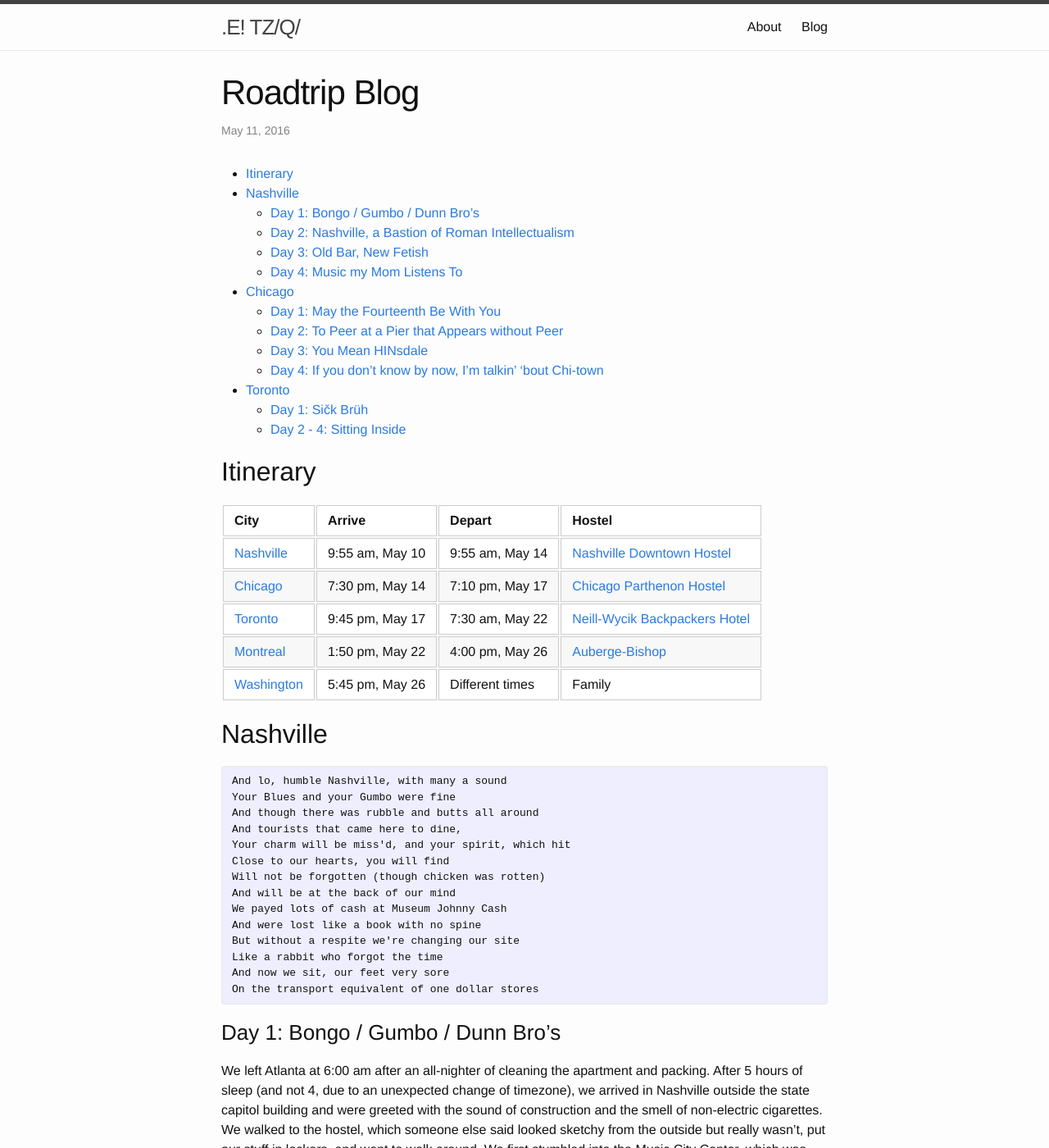
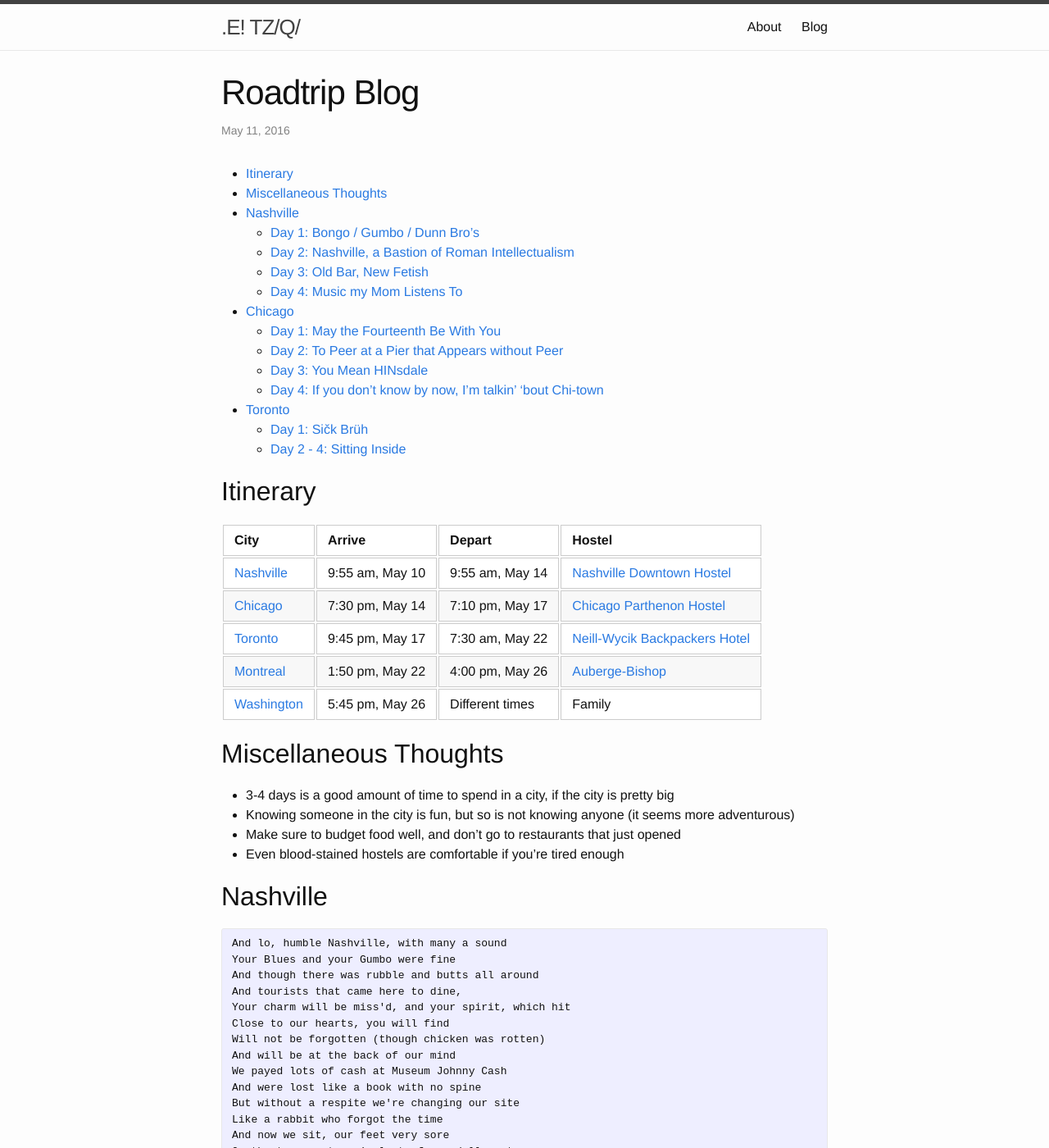
Before and after one commit to codekansas/codekansas.github.io, a Jekyll site: the page built from _posts/2016-05-11-patriotism-tour.markdown, in a window 1280 px wide and 1400 px high. Shown: the whole window at 82% size. Built offline with Jekyll 4.4.1, drawn with Linux system fonts in a browser that asks for light colours.

Commit message:
misc thoughts

```diff
--- a/_posts/2016-05-11-patriotism-tour.markdown
+++ b/_posts/2016-05-11-patriotism-tour.markdown
@@ -18,6 +18,13 @@ excerpt: My trip with Wei Wei across the United States and Canada, from Nashvill
 | [Toronto](#toronto)                | 9:45 pm, May 17    | 7:30 am, May 22    | [Neill-Wycik Backpackers Hotel](http://torontobackpackershotel.com/) |
 | [Montreal](#montreal)              | 1:50 pm, May 22    | 4:00 pm, May 26    | [Auberge-Bishop](http://www.hostelworld.com/hosteldetails.php/Auberge-Bishop/Montreal/63208) |
 | [Washington](#washington)          | 5:45 pm, May 26    | Different times    | Family |
+
+## Miscellaneous Thoughts
+
+ - 3-4 days is a good amount of time to spend in a city, if the city is pretty big
+ - Knowing someone in the city is fun, but so is not knowing anyone (it seems more adventurous)
+ - Make sure to budget food well, and don't go to restaurants that just opened
+ - Even blood-stained hostels are comfortable if you're tired enough
 
 ## Nashville
 
```
Also changed, not shown: 1 other file.
